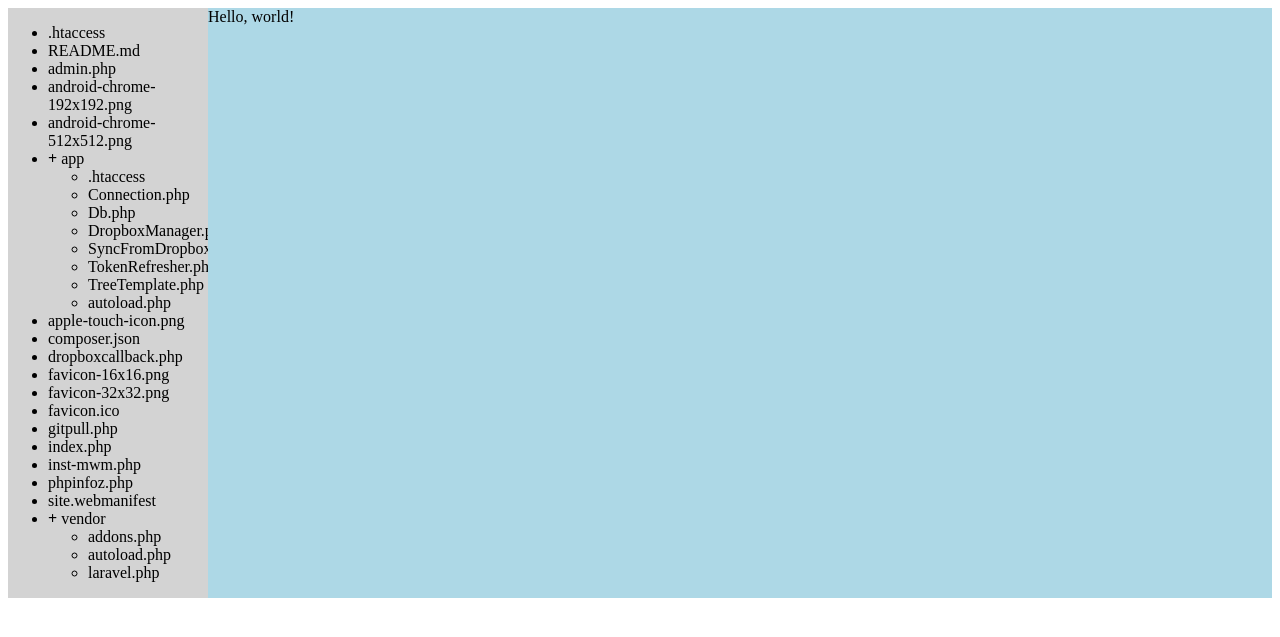
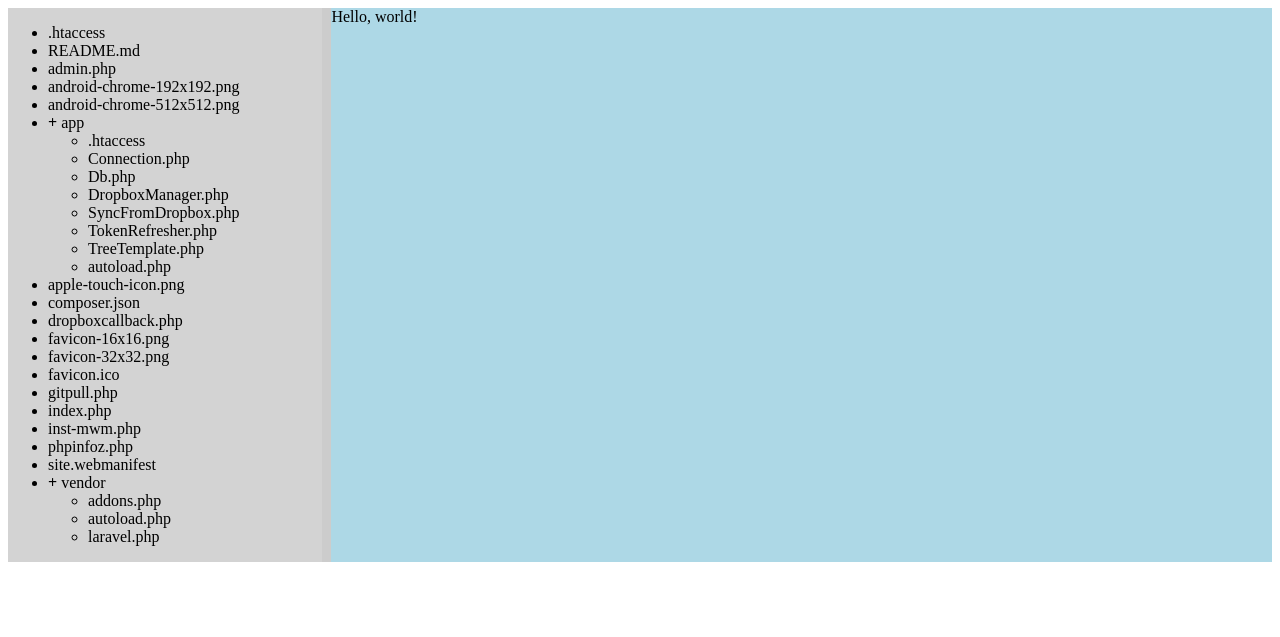
Before and after one commit to DewiMorgan/midwestmemories, a PHP site: page /app/TreeTemplate.php in a window 1280 px wide. Shown: the top 637 px of the page. Run offline with PHP 8.4, Linux system fonts and the light colour scheme.

Commit message:
Add drag bar

```diff
--- a/app/TreeTemplate.php
+++ b/app/TreeTemplate.php
@@ -5,31 +5,50 @@
         .container {
             display: flex;
         }
+
+        /* Drag-bar styling. */
+        .column {
+            flex-grow: 1;
+            background-color: #eee;
+        }
+        .left-column {
+            width: 25%;
+        }
+        .right-column {
+            width: 75%;
+        }
+        .drag-bar {
+            width: 10px;
+            background-color: #ccc;
+            cursor: col-resize;
+        }
+
+        /* Tree-view styling. */
         .tree-view {
-            width: 200px;
             background-color: lightgrey;
         }
-        .hello-world {
-            flex: 1;
-            background-color: lightblue;
-        }
-        /* Style the folders in the tree view. */
+        /* Folders in the tree view. */
         .folder {
             cursor: pointer;
         }
-        /* Style the expand/collapse span. */
+        /* Expand/collapse span. */
         .expand-collapse {
             font-weight: bold;
         }
-        /* Style the files in the tree view. */
+        /* Files in the tree view. */
         .file {
             cursor: default;
+        }
+
+        /* Content styling. */
+        .content {
+            background-color: lightblue;
         }
     </style>
 </head>
 <body>
 <div class="container">
-    <div class="tree-view">
+    <div class="tree-view column left-column">
         <?php
         // Set the root directory to display in the tree view.
         $root = __DIR__ . '/../';
@@ -83,11 +102,46 @@
         ?>
     </div>
 
-    <div class="hello-world">Hello, world!</div>
+    <div class="drag-bar"></div>
+    <div class="content column right-column">Hello, world!</div>
 </div>
 
 <script>
-    // Add event listeners and handle expand/collapse behavior.
+    // DragBar behavior.
+
+    const dragBar = document.querySelector('.drag-bar');
+    const leftColumn = document.querySelector('.left-column');
+    const rightColumn = document.querySelector('.right-column');
+
+    let isDragging = false;
+    let currentX;
+    let leftColumnWidth;
+    let rightColumnWidth;
+
+    dragBar.addEventListener('mousedown', function(e) {
+        isDragging = true;
+        currentX = e.clientX;
+        leftColumnWidth = leftColumn.offsetWidth;
+        rightColumnWidth = rightColumn.offsetWidth;
+    });
+
+    document.addEventListener('mousemove', function(e) {
+        if (!isDragging) { return; }
+        e.preventDefault();
+        const deltaX = e.clientX - currentX;
+        const newLeftColumnWidth = Math.max(50, leftColumnWidth + deltaX);
+        const newRightColumnWidth = Math.max(50, rightColumnWidth - deltaX);
+        leftColumn.style.width = newLeftColumnWidth + 'px';
+        rightColumn.style.width = newRightColumnWidth + 'px';
+    });
+
+    document.addEventListener('mouseup', function(e) {
+        isDragging = false;
+    });
+</script>
+
+<script>
+    // Tree view event listeners and handle expand/collapse behavior.
 
     // Get all the folder elements in the tree view.
     const folders = document.querySelectorAll('.folder');
```
